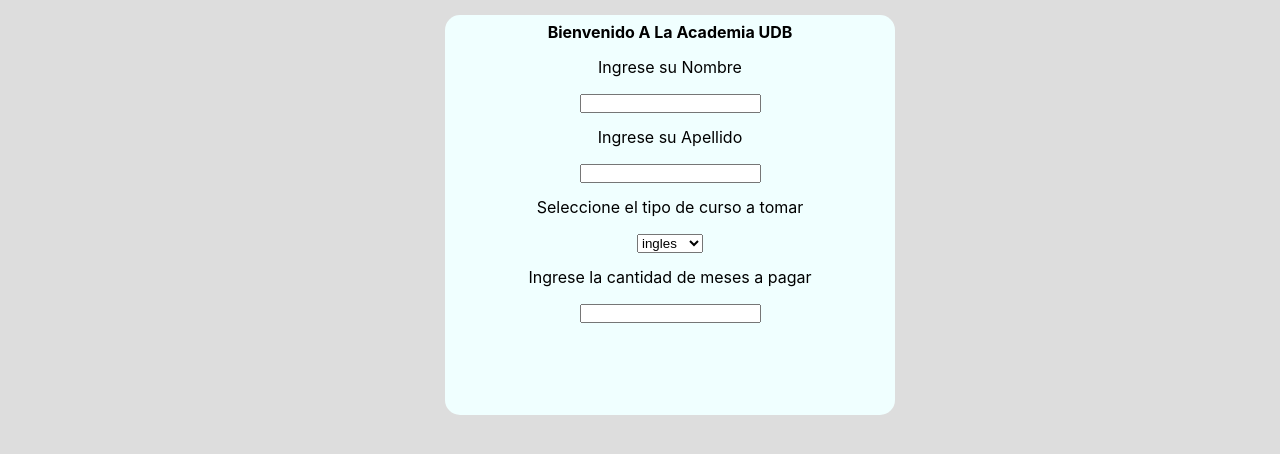
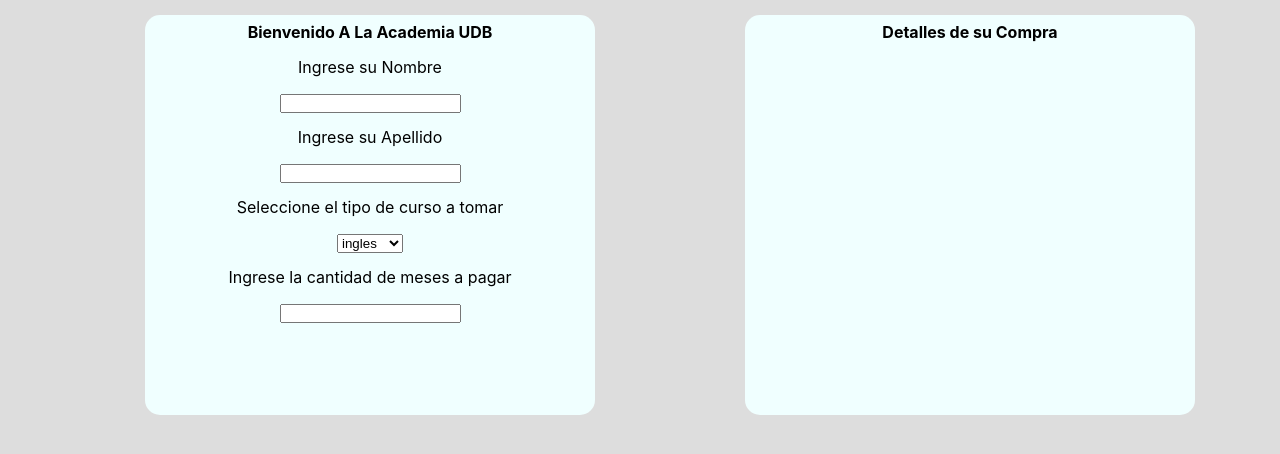
Before and after one commit to Newest007/DesafioPractico1_Ej1, a React (Create React App) app in the folder ejercicio1/: page / in a window 1280 px wide. Shown: the top 454 px of the page. Built offline with nearby package versions, Linux system fonts and the light colour scheme.

Commit message:
Para mostrar los datos

```diff
--- a/ejercicio1/src/App.css
+++ b/ejercicio1/src/App.css
@@ -27,3 +27,9 @@ html{
 .titulo{
   font-weight: bold;
 }
+
+.mostrar{
+
+  margin-left: 90px;
+
+}
--- a/ejercicio1/src/App.js
+++ b/ejercicio1/src/App.js
@@ -25,8 +25,10 @@ function App() {
         <Inputmes />
 
       </div>
-      <div>
-        <Mostrar></Mostrar>
+      <div className='mostrar'>
+        <Mostrar>
+
+        </Mostrar>
       </div>
     </div>
   );
--- a/ejercicio1/src/components/Mostrar.jsx
+++ b/ejercicio1/src/components/Mostrar.jsx
@@ -1,10 +1,12 @@
 import React from "react";
+import '../css/mostrar.css';
 
 function Mostrar (){
   return(
     <div className="Mostrar-padre">
+
       <div className="mostrar-hijo">
-
+        <p><strong>Detalles de su Compra</strong></p>
       </div>
     </div>
   );
```
